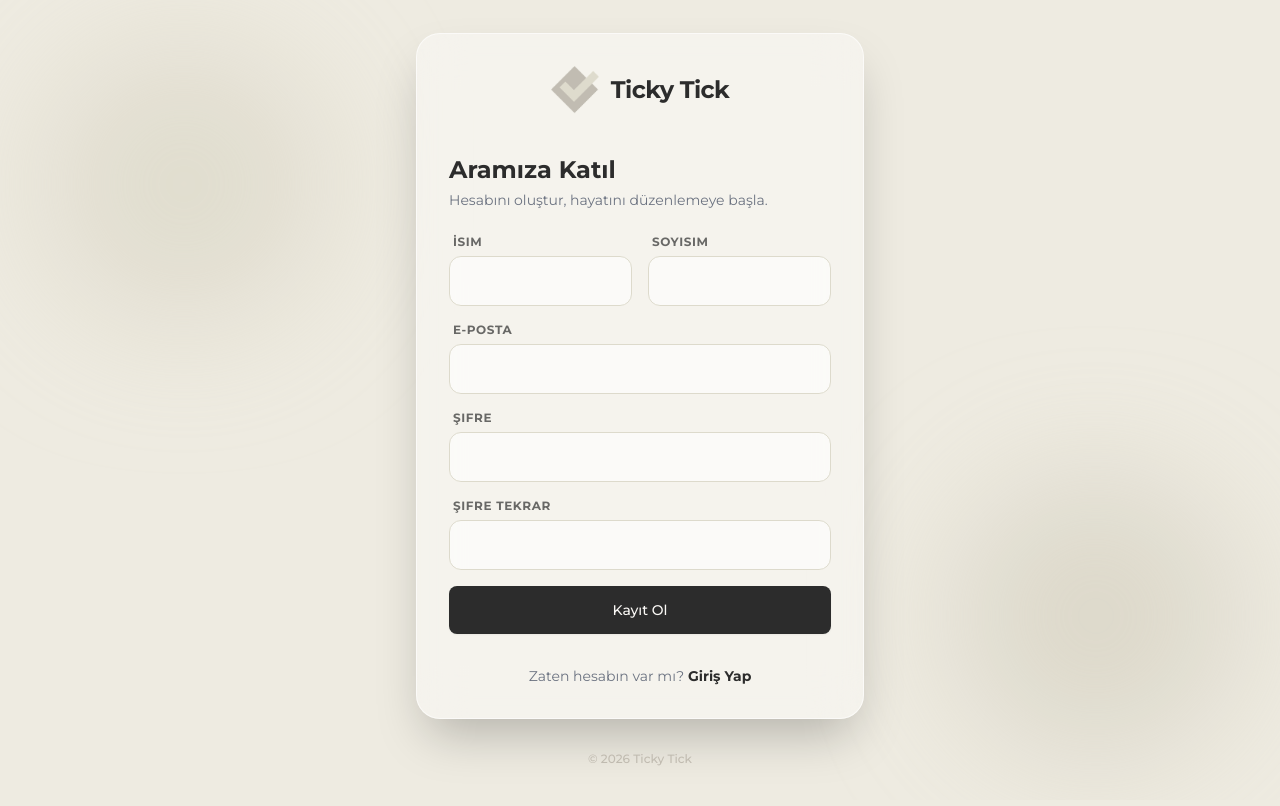
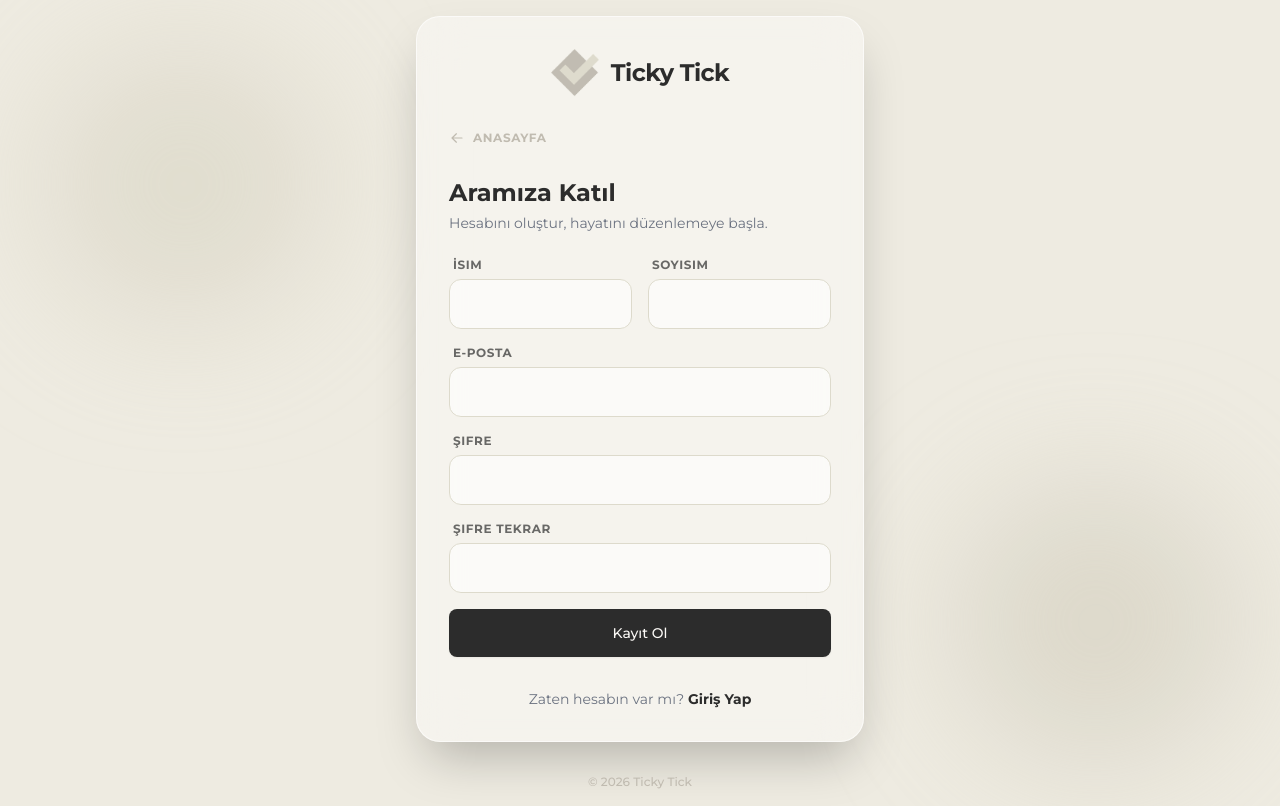
Before and after one commit to yousurff/tickytick, a React (Vite) app: page /register in a window 1280 px wide. Built offline with nearby package versions, Linux system fonts and the light colour scheme.

Commit message:
fix: index.css dosyasi dogru konuma tasindi

```diff
--- a/src/pages/Auth/Login.jsx
+++ b/src/pages/Auth/Login.jsx
@@ -30,6 +30,16 @@ const Login = () => {
 
   return (
     <div>
+      {/* YENİ: Geri Dön Butonu */}
+      <div className="mb-6 -mt-2">
+        <Link to="/" className="inline-flex items-center gap-2 text-xs font-bold text-cream-400 hover:text-cream-900 transition-colors uppercase tracking-wider group">
+           <svg xmlns="http://www.w3.org/2000/svg" viewBox="0 0 20 20" fill="currentColor" className="w-4 h-4 group-hover:-translate-x-1 transition-transform">
+             <path fillRule="evenodd" d="M17 10a.75.75 0 01-.75.75H5.612l4.158 3.96a.75.75 0 11-1.04 1.08l-5.5-5.25a.75.75 0 010-1.08l5.5-5.25a.75.75 0 111.04 1.08L5.612 9.25H16.25A.75.75 0 0117 10z" clipRule="evenodd" />
+           </svg>
+           Anasayfa
+        </Link>
+      </div>
+
       <div className="mb-6">
         <h2 className="text-2xl font-bold text-cream-900">Tekrar Hoş Geldin</h2>
         <p className="text-gray-500 text-sm mt-1">Planlamaya kaldığın yerden devam et.</p>
--- a/src/pages/Auth/Register.jsx
+++ b/src/pages/Auth/Register.jsx
@@ -46,6 +46,16 @@ const Register = () => {
 
   return (
     <div>
+      {/* YENİ: Geri Dön Butonu */}
+      <div className="mb-6 -mt-2">
+        <Link to="/" className="inline-flex items-center gap-2 text-xs font-bold text-cream-400 hover:text-cream-900 transition-colors uppercase tracking-wider group">
+           <svg xmlns="http://www.w3.org/2000/svg" viewBox="0 0 20 20" fill="currentColor" className="w-4 h-4 group-hover:-translate-x-1 transition-transform">
+             <path fillRule="evenodd" d="M17 10a.75.75 0 01-.75.75H5.612l4.158 3.96a.75.75 0 11-1.04 1.08l-5.5-5.25a.75.75 0 010-1.08l5.5-5.25a.75.75 0 111.04 1.08L5.612 9.25H16.25A.75.75 0 0117 10z" clipRule="evenodd" />
+           </svg>
+           Anasayfa
+        </Link>
+      </div>
+
       <div className="mb-6">
         <h2 className="text-2xl font-bold text-cream-900">Aramıza Katıl</h2>
         <p className="text-gray-500 text-sm mt-1">Hesabını oluştur, hayatını düzenlemeye başla.</p>
```
Also changed, not shown: 1 other file (tests, documents, lock files or other folders).
